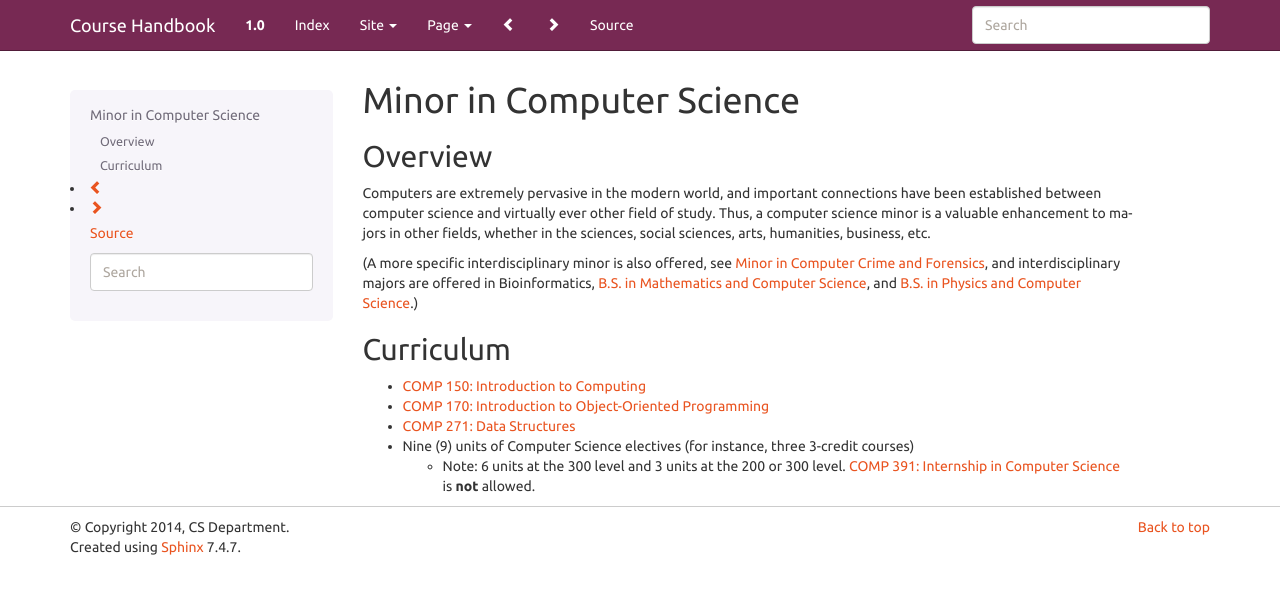
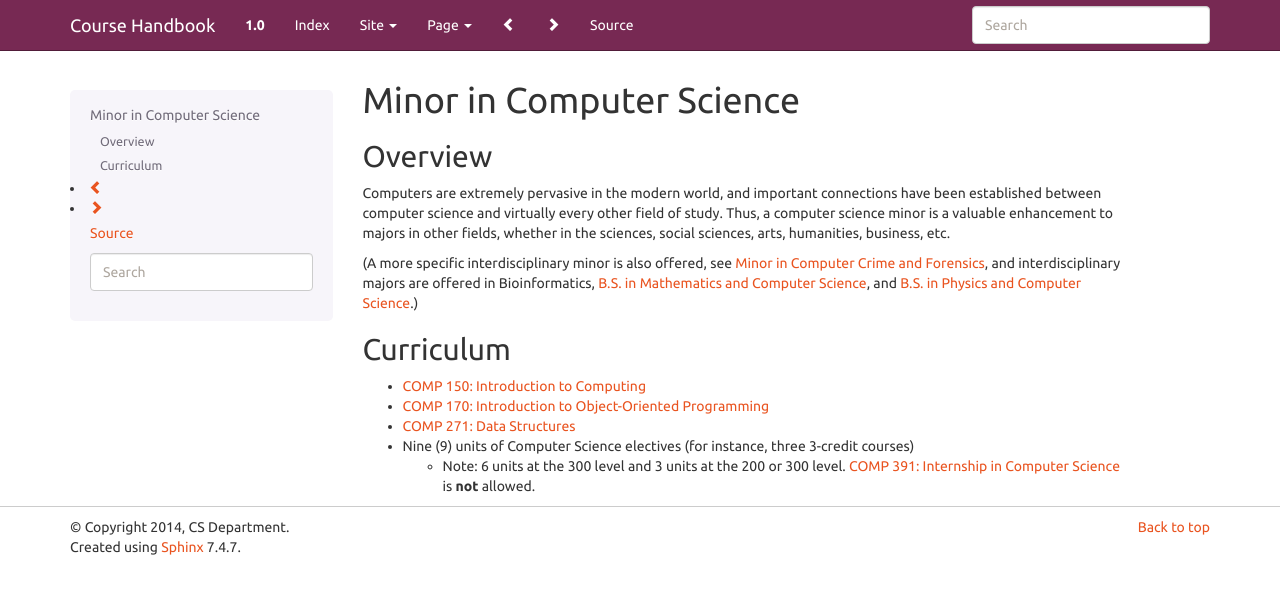
Before and after one commit to kyang5/coursedescriptions, a Sphinx documentation site: the page built from source/minorcs.rst, in a window 1280 px wide. Shown: the top 594 px of the page. Built offline with Sphinx 7.4.7, drawn with Linux system fonts in a browser that asks for light colours.

Commit message:
fixed typos in bscs, minorcs, minor ccf

```diff
--- a/source/bscs.rst
+++ b/source/bscs.rst
@@ -7,7 +7,7 @@
 Overview
 ---------
 
-The B.S. degree program in computer science provides a balance between theoretical foundations and applied computer science with the ultimate goal of presenting knowledge likely to be of ongoing value throughout one's career. The preparation of the B.S. is aimed at students who want pursue a career as an industry practicioners and/or as an academic.
+The B.S. degree program in computer science provides a balance between theoretical foundations and applied computer science with the ultimate goal of presenting knowledge likely to be of ongoing value throughout one's career. The preparation of the B.S. is aimed at students who want pursue a career as an industry practitioners and/or as an academic.
 
 
 Curriculum
--- a/source/minorccf.rst
+++ b/source/minorccf.rst
@@ -37,4 +37,4 @@
 
 -   :doc:`comp264` (requires :doc:`comp170` prerequisite)
 -   :doc:`comp317`
--   :doc:`comp343` (requires :doc:`comp170` and :doc:`comp271` sequence as prerequistes)
+-   :doc:`comp343` (requires :doc:`comp170` and :doc:`comp271` sequence as prerequisites)
--- a/source/minorcs.rst
+++ b/source/minorcs.rst
@@ -6,7 +6,7 @@
 Overview
 --------
 
-Computers are extremely pervasive in the modern world, and important connections have been established between computer science and virtually ever other field of study. Thus, a computer science minor is a valuable enhancement to majors in other fields, whether in the sciences, social sciences, arts, humanities, business, etc.
+Computers are extremely pervasive in the modern world, and important connections have been established between computer science and virtually every other field of study. Thus, a computer science minor is a valuable enhancement to majors in other fields, whether in the sciences, social sciences, arts, humanities, business, etc.
 
 (A more specific interdisciplinary minor is also offered, see :doc:`minorccf`, and interdisciplinary majors are offered in Bioinformatics, :doc:`bsmcs`, and :doc:`bspcs`.)
 
```
